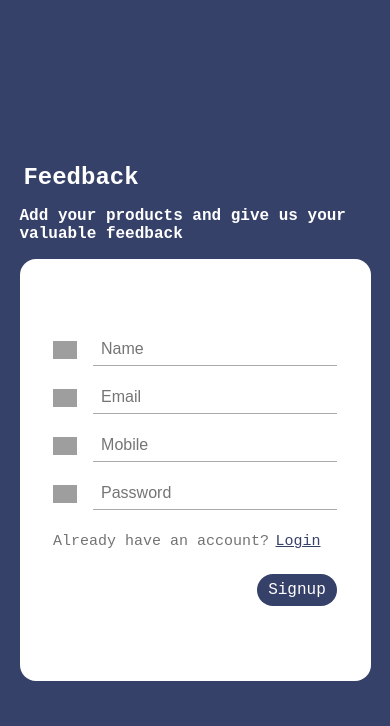
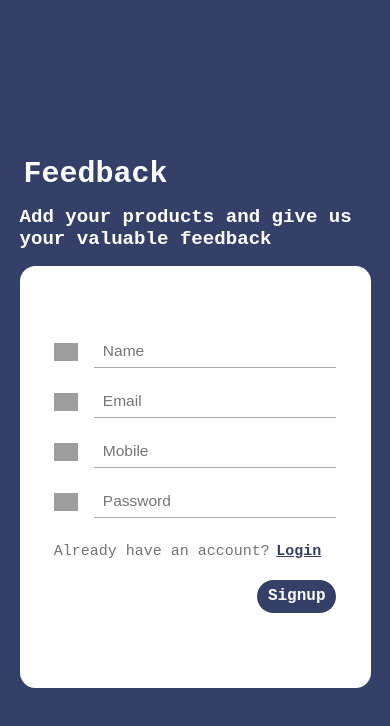
Before and after one commit to manvithrockzz/cuvettefinaltrails, a React (Create React App) app: page /signUp in a window 390 px wide. Shown: the top 726 px of the page. Built offline with nearby package versions, Linux system fonts and the light colour scheme; grey boxes are pictures that could not be loaded.

Commit message:
working on responsiveness

```diff
--- a/src/components/login/Login.jsx
+++ b/src/components/login/Login.jsx
@@ -16,7 +16,7 @@ export default
         email: '',
         password: ''
     })
-    const [errors, setErrors] = useState({});
+    const [issue, setIssue] = useState({});
     const { setActiveUser, setActivePopup } = useContext(UserContext);
 
 
@@ -53,7 +53,7 @@ export default
 
         }
         else {
-            setErrors(result.errors);
+            setIssue(result.issue);
         }
     }
 
@@ -69,12 +69,12 @@ export default
                 <img src="../../Images/IconE.png" alt="Enter your Email adress" className={styles.emailIcon} />
                 <input placeholder='Email' className={styles.entervalueOne} name='email' onChange={processInput}></input>
             </div>
-            {errors.email && <span className={styles.error}>{errors.email}</span>}
+            {issue.email && <span className={styles.error}>{issue.email}</span>}
             <div className={styles.subDiv}>
                 <img src="../../Images/Lock.png" alt="Enter your password" className={styles.passwordIcon} />
                 <input type="password" placeholder='Password' className={styles.entervalueTwo} name='password' onChange={processInput} />
             </div>
-            {errors.password && <span className={styles.error}>{errors.password}</span>}
+            {issue.password && <span className={styles.error}>{issue.password}</span>}
             <span className={styles.bottomDiv}>Don’t have an account? <span className={styles.signupMessage} onClick={handleSignUp}>Sign up </span></span>
             <div className={styles.buttonDiv}>
                 <span className={styles.loginButton} onClick={attemptLogin}>Login</span>
--- a/src/components/signup/SignUp.jsx
+++ b/src/components/signup/SignUp.jsx
@@ -16,7 +16,7 @@ import 'react-toastify/dist/ReactToastify.css';
         mobile: '',
         password: ''
     })
-    const [errors, setErrors] = useState({});
+    const [issue, setIssue] = useState({});
     // eslint-disable-next-line no-unused-vars
     const navigate = useNavigate();
     const {setActivePopup} = useContext(UserContext);
@@ -51,7 +51,7 @@ import 'react-toastify/dist/ReactToastify.css';
             }
         }
         else {
-            setErrors(result.errors);
+            setIssue(result.issue);
         }
     }
 
@@ -68,25 +68,25 @@ import 'react-toastify/dist/ReactToastify.css';
                     <img src="../../Images/IconU.png" alt="Enter your name" className={styles.signupImages} />
                     <input placeholder='Name' className={styles.entervalueOne} name='name' onChange={processInput} ></input>
                 </div>
-                {errors.name && <span className={styles.redMessage}>{errors.name}</span>}
+                {issue.name && <span className={styles.redMessage}>{issue.name}</span>}
 
                 <div className={styles.mainDiv}>
                     <img src="../../Images/IconE.png" alt="Enter you email-id" className={styles.signupImages} />
                     <input placeholder='Email' className={styles.entervalueOne} name='email' onChange={processInput} ></input>
                 </div>
-                {errors.email && <span className={styles.redMessage}>{errors.email}</span>}
+                {issue.email && <span className={styles.redMessage}>{issue.email}</span>}
 
                 <div className={styles.mainDiv}>
                     <img src="../../Images/Phone.png" alt="Enter your Mobile Number" className={styles.signupImages} />
                     <input type='Number' placeholder='Mobile' className={styles.entervalueOne} name='mobile' onChange={processInput} ></input>
                 </div>
-                {errors.mobile && <span className={styles.redMessage}>{errors.mobile}</span>}
+                {issue.mobile && <span className={styles.redMessage}>{issue.mobile}</span>}
 
                 <div className={styles.subDiv}>
                     <img src="../../Images/Lock.png" alt="Enter your Password" className={styles.secondsignupImage} />
                     <input type="password" placeholder='Password' className={styles.entervalueTwo} name='password' onChange={processInput} />
                 </div>
-                {errors.password && <span className={styles.redMessage}>{errors.password}</span>}
+                {issue.password && <span className={styles.redMessage}>{issue.password}</span>}
 
                 <span className={styles.buttomDiv}>Already have an account? <span className={styles.messageB} onClick={handleLogin} >Login</span></span>
 
--- a/src/pages/login/SigInpage.jsx
+++ b/src/pages/login/SigInpage.jsx
@@ -13,7 +13,7 @@ import 'react-toastify/dist/ReactToastify.css';
         email: '',
         password: ''
     })
-    const [errors, setErrors] = useState({});
+    const [issue, setIssue] = useState({});
     const {setActiveUser} = useContext(UserContext);
     const navigate = useNavigate();
 
@@ -50,7 +50,7 @@ import 'react-toastify/dist/ReactToastify.css';
 
         }
         else {
-            setErrors(result.errors);
+            setIssue(result.issue);
         }
     }
 
@@ -67,12 +67,12 @@ import 'react-toastify/dist/ReactToastify.css';
                     <img src="../../Images/IconE.png" alt="email" className={styles.emailIcon} />
                     <input  placeholder='Email' className={styles.emailInput} name='email' onChange={processInput}></input>
                 </div>
-                {errors.email && <span className={styles.MessageError}>{errors.email}</span>}
+                {issue.email && <span className={styles.MessageError}>{issue.email}</span>}
                 <div className={styles.mid_div}>
                     <img src="../../Images/Lock.png" alt="password" className={styles.passwordIcon} />
                     <input  type="password" placeholder='Password' className={styles.passwordInput} name='password' onChange={processInput} />
                 </div>
-                {errors.password && <span className={styles.MessageError}>{errors.password}</span>}
+                {issue.password && <span className={styles.MessageError}>{issue.password}</span>}
                 <span className={styles.SignInbox}>Don’t have an account? <span className={styles.SignupText} onClick={handleSignUp}>Sign up </span></span>
                 <div className={styles.btn_div}>
                     <span className={styles.button1} onClick={attemptLogin}>Login</span>
--- a/src/pages/signup/SignUpPage.jsx
+++ b/src/pages/signup/SignUpPage.jsx
@@ -15,7 +15,7 @@ import 'react-toastify/dist/ReactToastify.css';
         mobile: '',
         password: ''
     })
-    const [errors, setErrors] = useState({});
+    const [issue, setIssue] = useState({});
     const navigate = useNavigate();
 
 
@@ -41,15 +41,15 @@ import 'react-toastify/dist/ReactToastify.css';
             const userRegistration = await getsucessfullRegisteredUser(userToBeValidated);
 
             if (userRegistration.success) {
-                toast.success(userRegistration.message, { autoClose: 3000 });
+                toast.success(userRegistration.message, { autoClose: 2000 });
                 navigate('/login');
             }
             else {
-                toast.error(userRegistration.message, {autoClose: 3000});
+                toast.error(userRegistration.message, {autoClose: 2000});
             }
         }
         else {
-            setErrors(result.errors);
+            setIssue(result.issue);
         }
     }
 
@@ -58,40 +58,40 @@ import 'react-toastify/dist/ReactToastify.css';
     }
 
     return (
-        <div className={styles.main}>
+        <div className={styles.SignUpDiv}>
 
-            <h1 className={styles.text1}>Feedback</h1>
-            <h3 className={styles.text2}>Add your products and give us your valuable feedback</h3>
+            <h1 className={styles.Headdingone}>Feedback</h1>
+            <h3 className={styles.Headingtwo}>Add your products and give us your valuable feedback</h3>
 
-            <div className={styles.mainBox}>
+            <div className={styles.SignupContainer}>
 
-                <div className={styles.box1}>
-                    <img src="../../Images/IconU.png" alt="img-1" className={styles.image1} />
-                    <input placeholder='Name' className={styles.input1} name='name' onChange={processInput} ></input>
+                <div className={styles.ImageDivOne}>
+                    <img src="../../Images/IconU.png" alt="UIcon-Ima" className={styles.image1} />
+                    <input placeholder='Name' className={styles.Entertextone} name='name' onChange={processInput} ></input>
                 </div>
-                {errors.name && <span className={styles.error}>{errors.name}</span>}
+                {issue.name && <span className={styles.RedMessage}>{issue.name}</span>}
 
-                <div className={styles.box1}>
-                    <img src="../../Images/IconE.png" alt="img-1" className={styles.image1} />
-                    <input placeholder='Email' className={styles.input1} name='email' onChange={processInput} ></input>
+                <div className={styles.ImageDivOne}>
+                    <img src="../../Images/IconE.png" alt="Enter your email adress" className={styles.image1} />
+                    <input placeholder='Email' className={styles.Entertextone} name='email' onChange={processInput} ></input>
                 </div>
-                {errors.email && <span className={styles.error}>{errors.email}</span>}
+                {issue.email && <span className={styles.RedMessage}>{issue.email}</span>}
 
-                <div className={styles.box1}>
-                    <img src="../../Images/Phone.png" alt="img-1" className={styles.image1} />
-                    <input type='Number' placeholder='Mobile' className={styles.input1} name='mobile' onChange={processInput} ></input>
+                <div className={styles.ImageDivOne}>
+                    <img src="../../Images/Phone.png" alt="Enter your ph number" className={styles.image1} />
+                    <input type='Number' placeholder='Mobile' className={styles.Entertextone} name='mobile' onChange={processInput} ></input>
                 </div>
-                {errors.mobile && <span className={styles.error}>{errors.mobile}</span>}
+                {issue.mobile && <span className={styles.RedMessage}>{issue.mobile}</span>}
 
-                <div className={styles.box2}>
-                    <img src="../../Images/Lock.png" alt="img-2" className={styles.image2} />
-                    <input type="password" placeholder='Password' className={styles.input2} name='password' onChange={processInput} />
+                <div className={styles.ImageDivTwo}>
+                    <img src="../../Images/Lock.png" alt="Password-img" className={styles.image2} />
+                    <input type="password" placeholder='Password' className={styles.TwoEnterText} name='password' onChange={processInput} />
                 </div>
-                {errors.password && <span className={styles.error}>{errors.password}</span>}
+                {issue.password && <span className={styles.RedMessage}>{issue.password}</span>}
 
-                <span className={styles.box3}>Already have an account? <span className={styles.text3} onClick={handleLogin} >Login</span></span>
+                <span className={styles.LoginMessage}>Already have an account? <span className={styles.text3} onClick={handleLogin} >Login</span></span>
 
-                <div className={styles.box4}>
+                <div className={styles.SignupBtn}>
                     <span className={styles.button1} onClick={attemptLogin} >Signup</span>
                 </div>
             </div>
--- a/src/pages/signup/SignUpPage.module.css
+++ b/src/pages/signup/SignUpPage.module.css
@@ -1,110 +1,107 @@
-*{
-    margin: 0;
-    padding: 0;
-    box-sizing: border-box;
-}
-.main{
+.SignUpDiv{
     min-height: 100vh;
-    min-width: 100vw;
-
-    background-color: #36416A;
-
     display: flex;
     flex-direction: column;
+    background-color: hsl(227, 33%, 31%);
     justify-content: center;
+    align-items: center;
+    min-width: 100vw;
+}
+
+.Headdingone, .Headingtwo{
+    height: 10%;
+    font-family: 'Courier New', Courier, monospace;
+    width: 40vw;
+    /* font-weight: 500; */
+    margin-bottom: 15.5px;
+    color: hsl(0, 0%, 100%);
+}
+
+.Headdingone{
+    font-size: 50px;
+}
+.Headingtwo{
+    font-size: 19px;
+}
+.SignupContainer{
+    justify-content: center;
+    width: 40vw;
+    background-color: hsl(0, 0%, 100%);
+    display: flex;
+    flex-direction: column;
+    border-radius: 15.5px;
+    height: 50vh;
+    align-items: center;
+}
+.ImageDivOne, .ImageDivTwo, .LoginMessage, .SignupBtn{
+    height: 50px;
+    padding: 15px;
+    display: flex;
+    width: 89%;
     align-items: center;
 }
 
-.text1, .text2{
-    height: 10%;
-    font-family: 'Courier New', Courier, monospace;
-    width: 40vw;
-    margin-bottom: 1rem;
-    color: hsl(0, 0%, 100%);
-
-}
-.text1{
-    font-size: 3rem;
-}
-.text2{
-    font-size: 1.2rem;
-}
-.mainBox{
-    width: 40vw;
-    height: 50vh;
-    background-color: white;
-    border-radius: 1rem;
-    display: flex;
-    flex-direction: column;
-    justify-content: center;
-    align-items: center;
-}
-.box1, .box2, .box3, .box4{
-    width: 90%;
-    height: 3rem;
-    padding: 1rem;
-
-    display: flex;
-    align-items: center;
-}
 .image1, .image2{
-    width: 1.5rem;
-    height: 3rem;
+    width: 24px;
+    height: 48px;
     object-fit: contain;
 }
 
-.input1, .input2{
-    margin-left: 1rem;
+.Entertextone, .TwoEnterText{
+    height: 32px;
+    border: none;
+    color: hsl(0, 0%, 45%);
+    margin-left: 16px;
     width: calc(100% - 1rem);
-    border: none;
-    height: 2rem;
-    border-bottom: 1px solid #AAAAAA;
+    padding: 0 9px;
+    border-bottom: 1px solid hsl(0, 0%, 67%);
+    font-size: 15.5px;
+}
 
-    color: #737373;
-    font-size: 1rem;
-    padding: 0 .5rem;
-}
-.input1:focus, .input2:focus{
+
+.Entertextone:focus, .TwoEnterText:focus{
     outline: none;
 }
 
-.box3{
+.LoginMessage{
+    font-size: 16px;
     cursor: pointer;
-    font-size: 1rem;
     font-family: 'Courier New', Courier, monospace;
-    color: #737373;
+    color: hsl(0, 0%, 45%);
+}
 
-}
 .text3{
-    color: #36416A;
+    color: hsl(227, 33%, 31%);
     text-decoration: underline;
     margin-left: .4rem;
+    font-weight: 600;
 }
 
-.box4{
+.SignupBtn{
+    font-weight: 600;
     cursor: pointer;
     font-family: 'Courier New', Courier, monospace;
     flex-direction: row-reverse;
 }
+
 .button1{
-    background-color: #36416A;
-    width: 5rem;
-    height: 2rem;
-    border-radius: 2rem;
-    color: white;
-
+    border-radius: 33px;
+    color: hsl(0, 0%, 100%);
+    justify-content: center;
+    background-color: hsl(227, 33%, 31%);
+    width: 79px;
     display: flex;
-    justify-content: center;
+    height: 33px;
     align-items: center;
 }
 
-.error{
-    height: 1rem;
+.RedMessage{
+    height: 16px;
     width: calc(90% - 1rem);
-    margin-left: 6rem;
-    color: red;
+    margin-left: 95px;
+    color: hsl(0, 100%, 50%);
+}
 
-}
 input[type="number"]::-webkit-inner-spin-button,
 input[type="number"]::-webkit-outer-spin-button {
   -webkit-appearance: none;
@@ -112,20 +109,28 @@ input[type="number"]::-webkit-outer-spin-button {
 }
 
 @media screen and (max-width: 600px) {
-    .mainBox{
+    .button1{
+        margin-bottom: 11px;
+    }
+    .SignupContainer{
         width: 90vw;
 
     }
-    .text1{
-        font-size: 1.5rem;
+
+    .Headdingone{
+        font-size: 30px;
         width: 88vw;
     }
-    .text2{
-        font-size: 1rem;
+    .Headingtwo{
+        font-size:19.1px;
         width: 90vw;
     }
 
-    .box3{
+    .LoginMessage{
         font-size: 15px;
     }
+
+    .RedMessage{
+        font-size: 12px;
+    }
 }
```
Also changed, not shown: src/components/product/ProductBox.module.css (+13 -0 lines).
